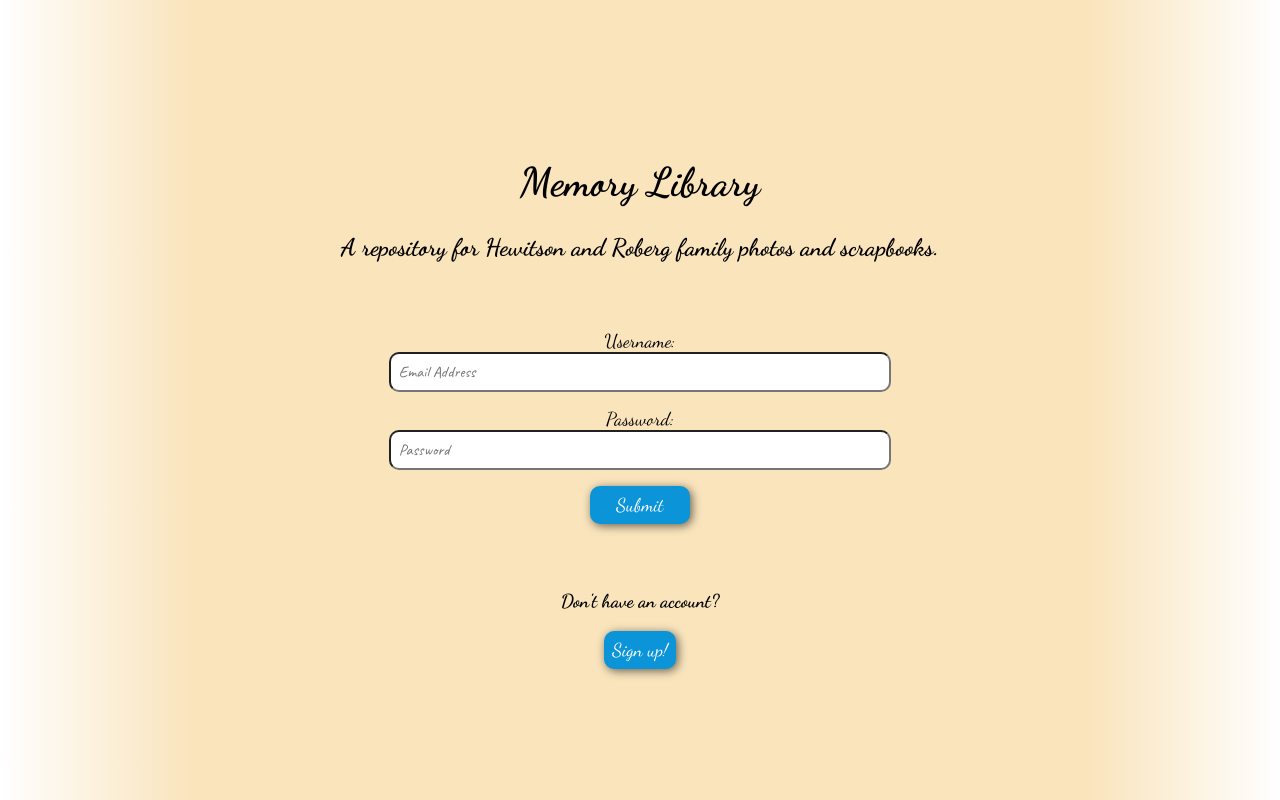
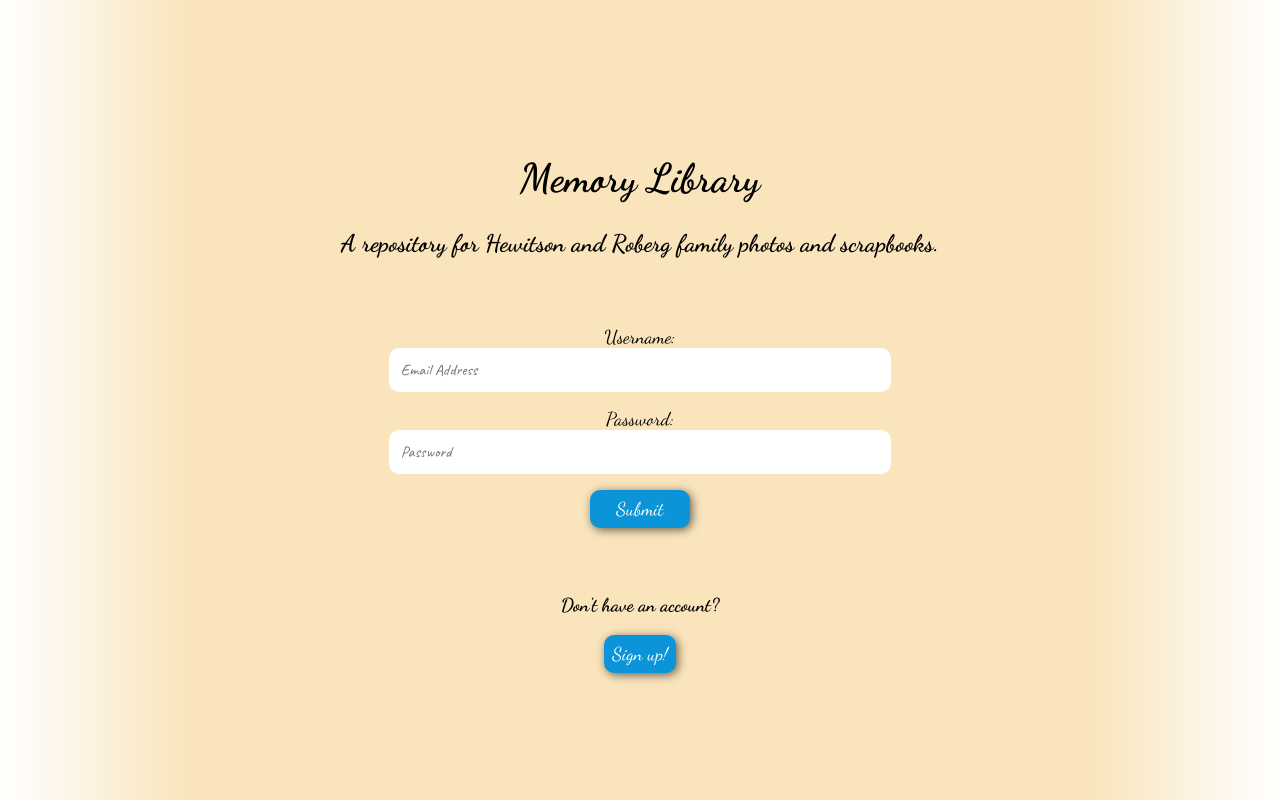
Before and after one commit to hewitson-j/memory-repository, a React (Vite) app: page / in a window 1280 px wide. Built offline with nearby package versions, Linux system fonts and the light colour scheme; a web font is replaced by a local one.

Commit message:
Removed border for input forms.

```diff
--- a/src/components/Login.css
+++ b/src/components/Login.css
@@ -28,9 +28,10 @@
 
 .login-form input {
   margin-bottom: 1rem;
-  padding: 0.5rem;
+  padding: 0.75rem;
   font-size: 12pt;
   border-radius: 10px;
+  border: none;
   font-family: "Caveat", cursive, Arial, Helvetica, sans-serif;
 }
 
```
